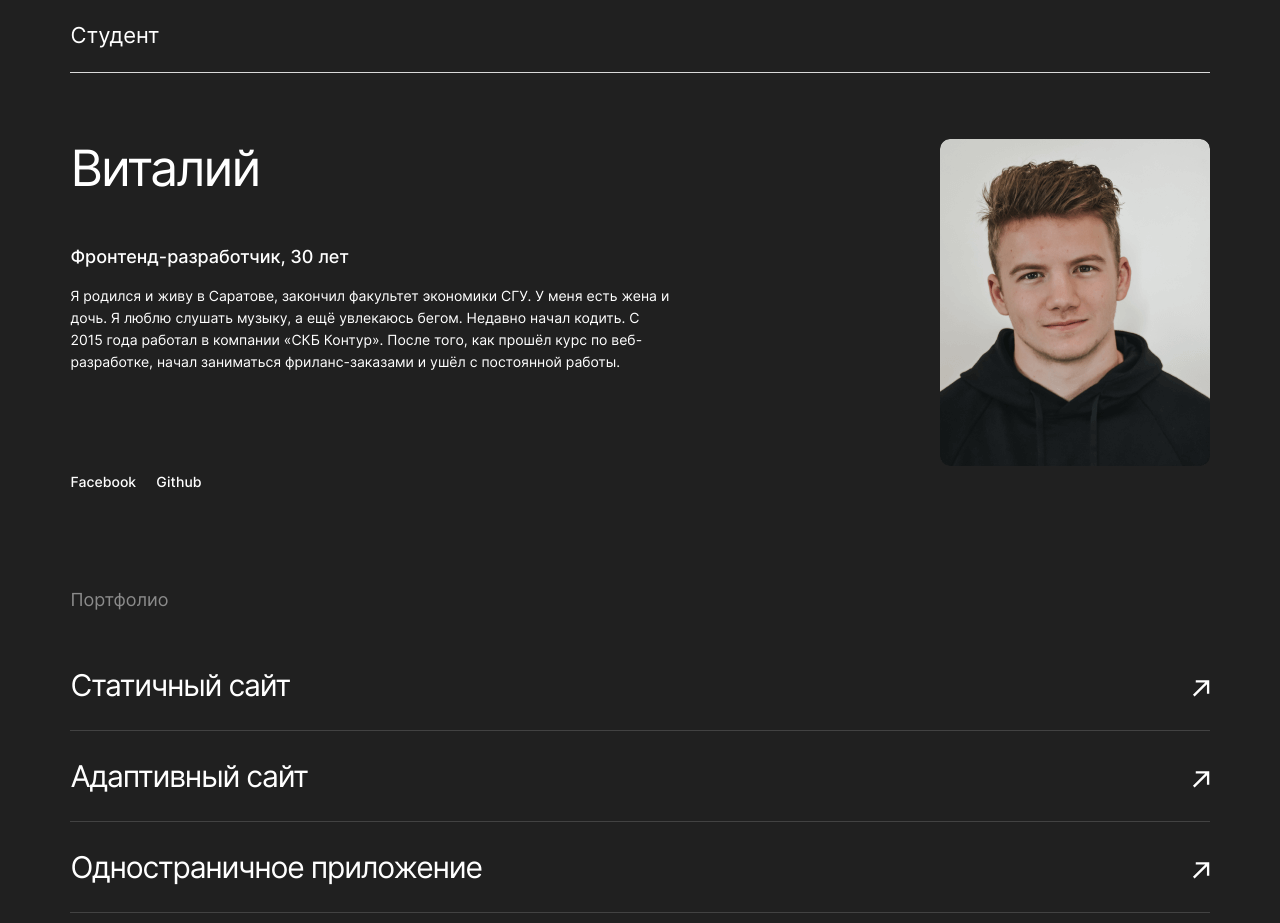
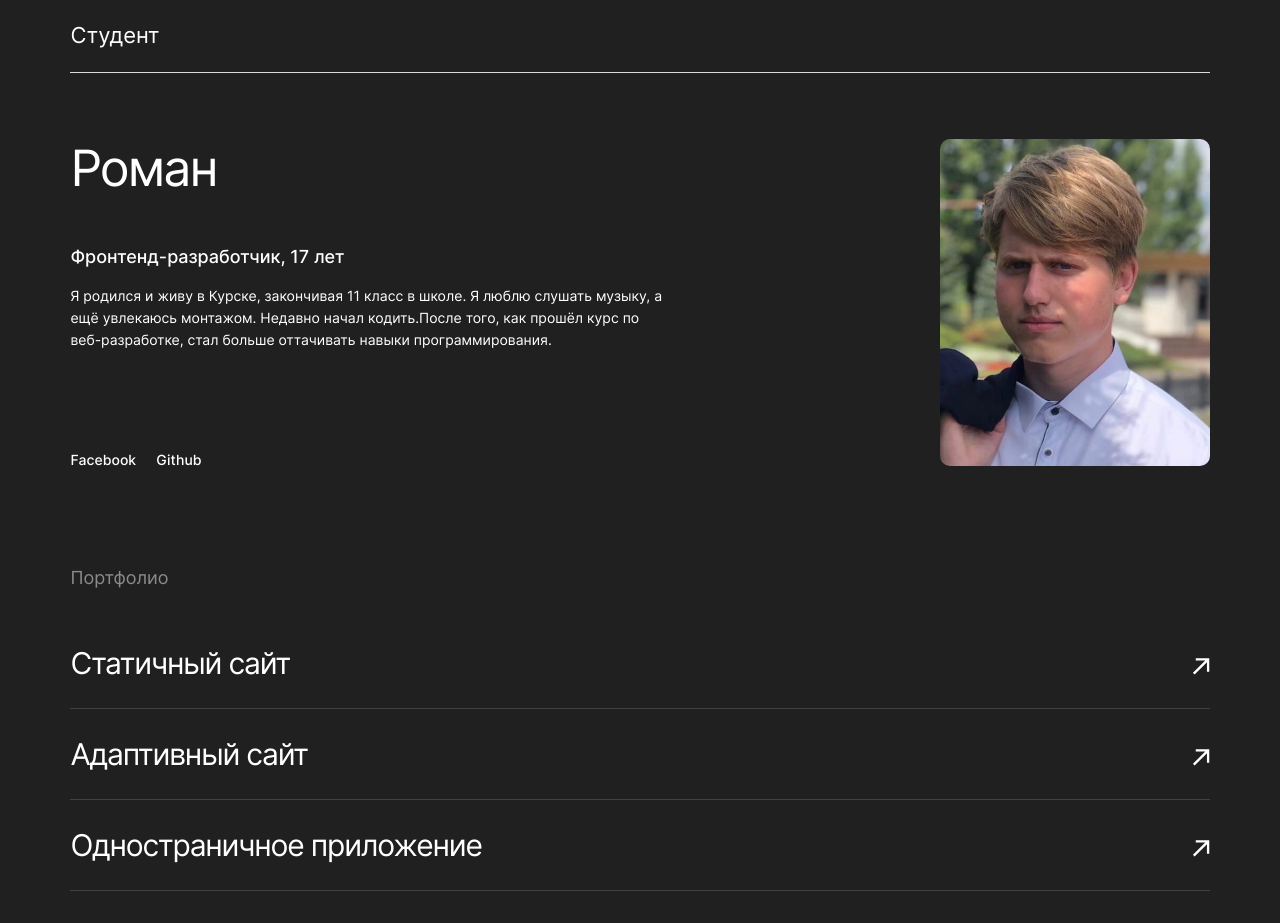
Before and after one commit to StillMix/movies-explorer-frontend, a React (Create React App) app: page / in a window 1280 px wide. Shown: the part 2020-2943 px from the top of the page. Built offline with nearby package versions, Linux system fonts and the light colour scheme; no server answers.

Commit message:
first commit

```diff
--- a/src/components/AboutMe/AboutMe.css
+++ b/src/components/AboutMe/AboutMe.css
@@ -67,7 +67,7 @@
 }
 
 .aboutme__photo{
-    object-fit: fill;
+    object-fit: cover;
     float: right;
     display: block;
     margin-left: auto;
--- a/src/components/AboutMe/AboutMe.js
+++ b/src/components/AboutMe/AboutMe.js
@@ -11,13 +11,12 @@ function AboutMe() {
         </div>
         <div className="aboutme__container">
           <div className="aboutme__container__text">
-            <p className="aboutme__name">Виталий</p>
-            <p className="aboutme__about">Фронтенд-разработчик, 30 лет</p>
-            <p className="aboutme__text">Я родился и живу в Саратове, закончил факультет экономики СГУ. У меня есть жена
-              и дочь. Я люблю слушать музыку, а ещё увлекаюсь бегом. Недавно
-              начал кодить. С 2015 года работал в компании «СКБ Контур». После того,
-              как прошёл курс по веб-разработке, начал заниматься фриланс-заказами и ушёл с
-              постоянной работы.</p>
+            <p className="aboutme__name">Роман</p>
+            <p className="aboutme__about">Фронтенд-разработчик, 17 лет</p>
+            <p className="aboutme__text">Я родился и живу в Курске, закончивая 11 класс в школе.
+              Я люблю слушать музыку, а ещё увлекаюсь монтажом. Недавно
+              начал кодить.После того, как прошёл курс по веб-разработке,
+               стал больше оттачивать навыки программирования.</p>
             <div className="aboutme__container__link">
               <a target="_blank" rel="noreferrer" href="https://www.facebook.com/still.mix.3" className="aboutme__link">Facebook</a>
               <a target="_blank" rel="noreferrer" href="https://github.com/StillMix?tab=repositories" className="aboutme__link">Github</a>
--- a/src/components/App/App.js
+++ b/src/components/App/App.js
@@ -95,7 +95,7 @@ function App() {
       const user = await MainApi.login(userData);
       setCurrentUser(user);
       setIsLoggedIn(true);
-      localStorage.setItem('token', user);
+      localStorage.setItem('token', `${userData.email}`);
     } catch (err) {
       setCurrentUser(null);
       setIsLoggedIn(false);
--- a/src/components/Portfolio/Portfolio.css
+++ b/src/components/Portfolio/Portfolio.css
@@ -45,6 +45,7 @@
 }
 
 .portfolio__img{
+    object-fit: cover;
     margin-top: 20px;
     float: right;
 }
```
Also changed, not shown: src/images/photoMe.png.
